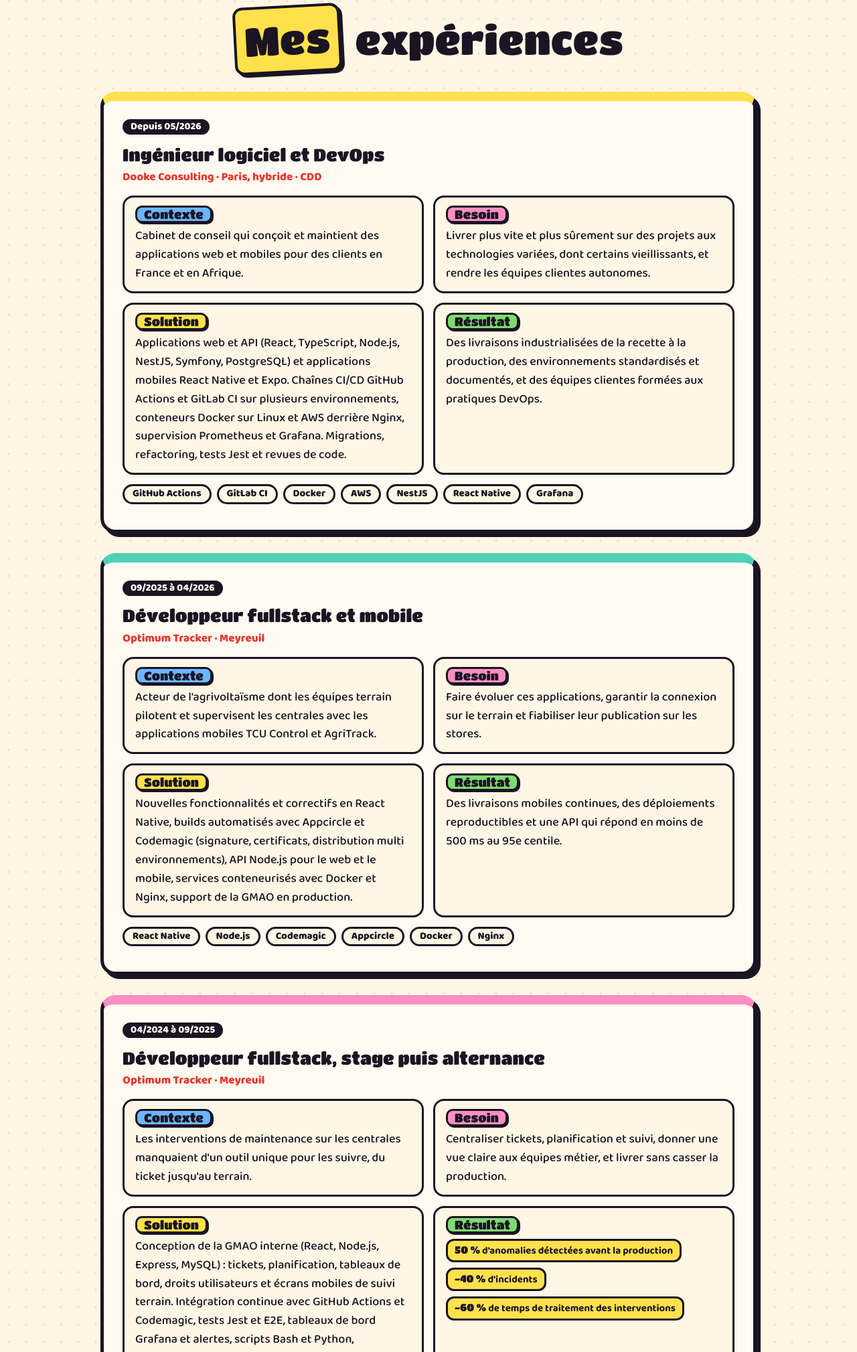
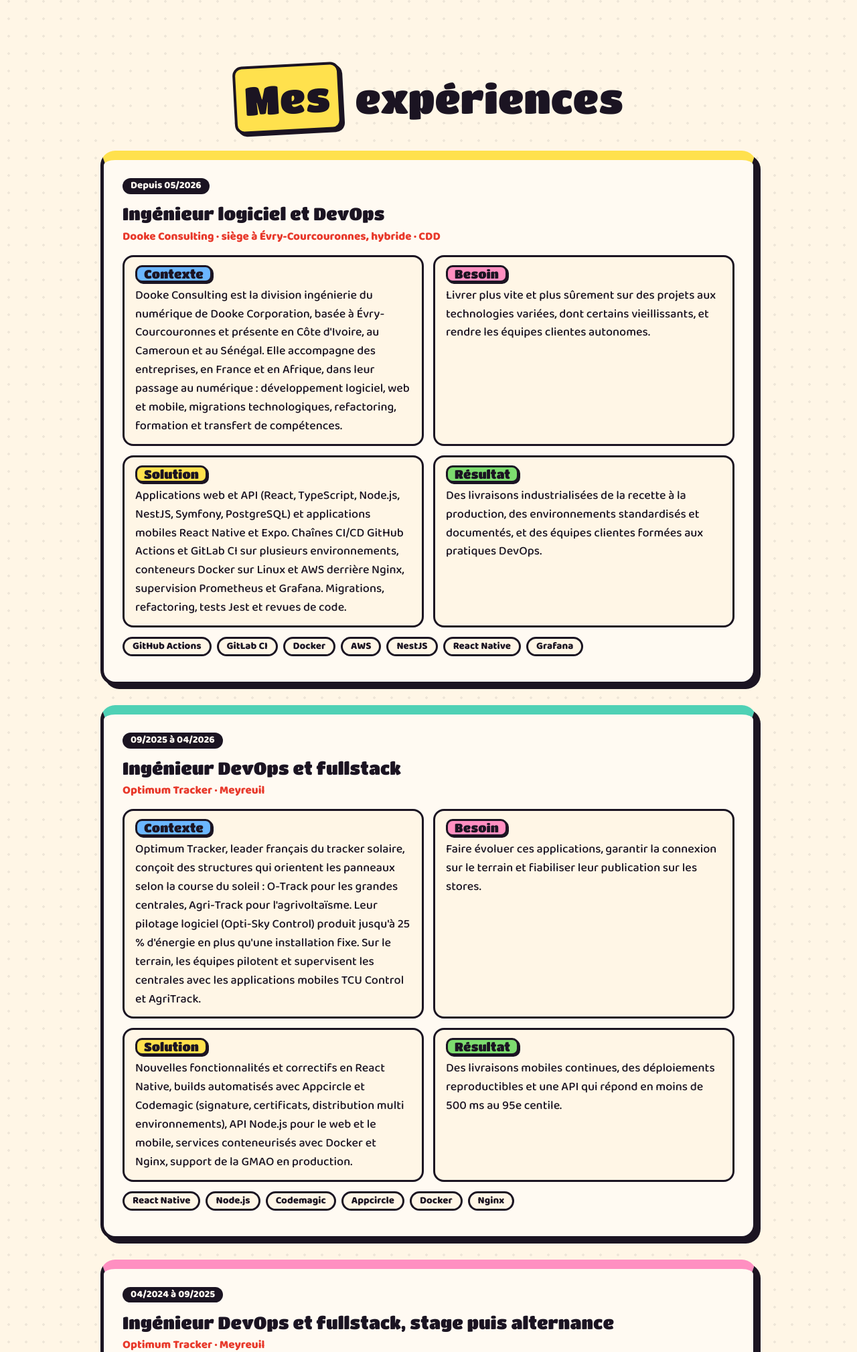
Before and after one commit to adiel-sml/Portfolio, a plain HTML site: page index.html in a window 1280 px wide. Shown: the part 1857-3876 px from the top of the page at 67% size. Drawn offline with Linux system fonts and the light colour scheme.

Commit message:
Expériences : contexte réel de Dooke Consulting et d'Optimum Tracker, intitulé ingénieur DevOps et fullstack

```diff
--- a/index.html
+++ b/index.html
@@ -70,8 +70,8 @@
     <h2><span>Mon</span> profil</h2>
     <div class="profil">
       <p>Ingénieur logiciel et DevOps diplômé (CTI, Bac+5), je conçois des applications web et mobiles de bout en bout, du besoin métier à la mise en production, et j'automatise ce qui doit l'être : pipelines CI/CD, conteneurs, déploiements et supervision. Mon objectif est simple : des livraisons fiables, que l'équipe ne redoute plus.</p>
-      <p>Deux ans chez Optimum Tracker, du stage à l'alternance puis au poste de développeur fullstack et mobile, m'ont appris à livrer pour le terrain. J'y ai conçu la GMAO interne qui a réduit de 60 % le temps de traitement des interventions, fait évoluer les applications mobiles de supervision de centrales agrivoltaïques et automatisé leurs builds jusqu'aux stores. Je travaille aujourd'hui chez Dooke Consulting, à Paris en hybride, sur des projets web, mobiles et DevOps pour des clients en France et en Afrique.</p>
-      <p>En dehors du travail, je construis mes propres produits : GoWithMe, une marketplace de colivraison entre l'Afrique et l'Europe, SplitEase pour partager les dépenses, et un lab Kubernetes où je teste Terraform, Ansible et Argo CD avant de m'en servir en production.</p>
+      <p>Deux ans chez Optimum Tracker, leader français du tracker solaire, du stage à l'alternance puis au poste d'ingénieur DevOps et fullstack, m'ont appris à livrer pour le terrain. J'y ai conçu la GMAO interne qui a réduit de 60 % le temps de traitement des interventions, fait évoluer les applications mobiles de supervision de centrales agrivoltaïques et automatisé leurs builds jusqu'aux stores. Je travaille aujourd'hui chez Dooke Consulting, société d'ingénierie du numérique basée à Évry-Courcouronnes, sur des projets web, mobiles et DevOps pour des clients en France et en Afrique.</p>
+      <p>En dehors du travail, je construis mes propres produits : GoWithMe, une marketplace de colivraison entre l'Afrique et l'Europe, SplitEase pour partager les dépenses, Ça joue, une appli de vingt-trois jeux de soirée, Doodle Video, un pipeline qui produit tout seul des vidéos animées, et un lab Kubernetes où je teste Terraform, Ansible et Argo CD avant de m'en servir en production.</p>
     </div>
   </section>
 
@@ -80,9 +80,9 @@
     <h2><span>Mes</span> expériences</h2>
     <div class="xp-list">
       <article class="xp t-yellow">
-        <header><span class="date">Depuis 05/2026</span><h3>Ingénieur logiciel et DevOps <em>Dooke Consulting · Paris, hybride · CDD</em></h3></header>
+        <header><span class="date">Depuis 05/2026</span><h3>Ingénieur logiciel et DevOps <em>Dooke Consulting · siège à Évry-Courcouronnes, hybride · CDD</em></h3></header>
         <dl class="csbr">
-          <div><dt>Contexte</dt><dd>Cabinet de conseil qui conçoit et maintient des applications web et mobiles pour des clients en France et en Afrique.</dd></div>
+          <div><dt>Contexte</dt><dd>Dooke Consulting est la division ingénierie du numérique de Dooke Corporation, basée à Évry-Courcouronnes et présente en Côte d'Ivoire, au Cameroun et au Sénégal. Elle accompagne des entreprises, en France et en Afrique, dans leur passage au numérique : développement logiciel, web et mobile, migrations technologiques, refactoring, formation et transfert de compétences.</dd></div>
           <div><dt>Besoin</dt><dd>Livrer plus vite et plus sûrement sur des projets aux technologies variées, dont certains vieillissants, et rendre les équipes clientes autonomes.</dd></div>
           <div><dt>Solution</dt><dd>Applications web et API (React, TypeScript, Node.js, NestJS, Symfony, PostgreSQL) et applications mobiles React Native et Expo. Chaînes CI/CD GitHub Actions et GitLab CI sur plusieurs environnements, conteneurs Docker sur Linux et AWS derrière Nginx, supervision Prometheus et Grafana. Migrations, refactoring, tests Jest et revues de code.</dd></div>
           <div><dt>Résultat</dt><dd>Des livraisons industrialisées de la recette à la production, des environnements standardisés et documentés, et des équipes clientes formées aux pratiques DevOps.</dd></div>
@@ -90,9 +90,9 @@
         <ul class="chips"><li>GitHub Actions</li><li>GitLab CI</li><li>Docker</li><li>AWS</li><li>NestJS</li><li>React Native</li><li>Grafana</li></ul>
       </article>
       <article class="xp t-teal">
-        <header><span class="date">09/2025 à 04/2026</span><h3>Développeur fullstack et mobile <em>Optimum Tracker · Meyreuil</em></h3></header>
+        <header><span class="date">09/2025 à 04/2026</span><h3>Ingénieur DevOps et fullstack <em>Optimum Tracker · Meyreuil</em></h3></header>
         <dl class="csbr">
-          <div><dt>Contexte</dt><dd>Acteur de l'agrivoltaïsme dont les équipes terrain pilotent et supervisent les centrales avec les applications mobiles TCU Control et AgriTrack.</dd></div>
+          <div><dt>Contexte</dt><dd>Optimum Tracker, leader français du tracker solaire, conçoit des structures qui orientent les panneaux selon la course du soleil : O-Track pour les grandes centrales, Agri-Track pour l'agrivoltaïsme. Leur pilotage logiciel (Opti-Sky Control) produit jusqu'à 25 % d'énergie en plus qu'une installation fixe. Sur le terrain, les équipes pilotent et supervisent les centrales avec les applications mobiles TCU Control et AgriTrack.</dd></div>
           <div><dt>Besoin</dt><dd>Faire évoluer ces applications, garantir la connexion sur le terrain et fiabiliser leur publication sur les stores.</dd></div>
           <div><dt>Solution</dt><dd>Nouvelles fonctionnalités et correctifs en React Native, builds automatisés avec Appcircle et Codemagic (signature, certificats, distribution multi environnements), API Node.js pour le web et le mobile, services conteneurisés avec Docker et Nginx, support de la GMAO en production.</dd></div>
           <div><dt>Résultat</dt><dd>Des livraisons mobiles continues, des déploiements reproductibles et une API qui répond en moins de 500 ms au 95e centile.</dd></div>
@@ -100,9 +100,9 @@
         <ul class="chips"><li>React Native</li><li>Node.js</li><li>Codemagic</li><li>Appcircle</li><li>Docker</li><li>Nginx</li></ul>
       </article>
       <article class="xp t-pink">
-        <header><span class="date">04/2024 à 09/2025</span><h3>Développeur fullstack, stage puis alternance <em>Optimum Tracker · Meyreuil</em></h3></header>
+        <header><span class="date">04/2024 à 09/2025</span><h3>Ingénieur DevOps et fullstack, stage puis alternance <em>Optimum Tracker · Meyreuil</em></h3></header>
         <dl class="csbr">
-          <div><dt>Contexte</dt><dd>Les interventions de maintenance sur les centrales manquaient d'un outil unique pour les suivre, du ticket jusqu'au terrain.</dd></div>
+          <div><dt>Contexte</dt><dd>Les trackers d'Optimum Tracker équipent des centrales solaires partout en France. Leur maintenance mobilise de nombreuses interventions sur site, qu'il fallait suivre dans un outil unique, du ticket jusqu'au terrain.</dd></div>
           <div><dt>Besoin</dt><dd>Centraliser tickets, planification et suivi, donner une vue claire aux équipes métier, et livrer sans casser la production.</dd></div>
           <div><dt>Solution</dt><dd>Conception de la GMAO interne (React, Node.js, Express, MySQL) : tickets, planification, tableaux de bord, droits utilisateurs et écrans mobiles de suivi terrain. Intégration continue avec GitHub Actions et Codemagic, tests Jest et E2E, tableaux de bord Grafana et alertes, scripts Bash et Python, documentation d'exploitation.</dd></div>
           <div><dt>Résultat</dt><dd><ul class="wins"><li><b>50 %</b> d'anomalies détectées avant la production</li><li><b>−40 %</b> d'incidents</li><li><b>−60 %</b> de temps de traitement des interventions</li></ul></dd></div>
```
